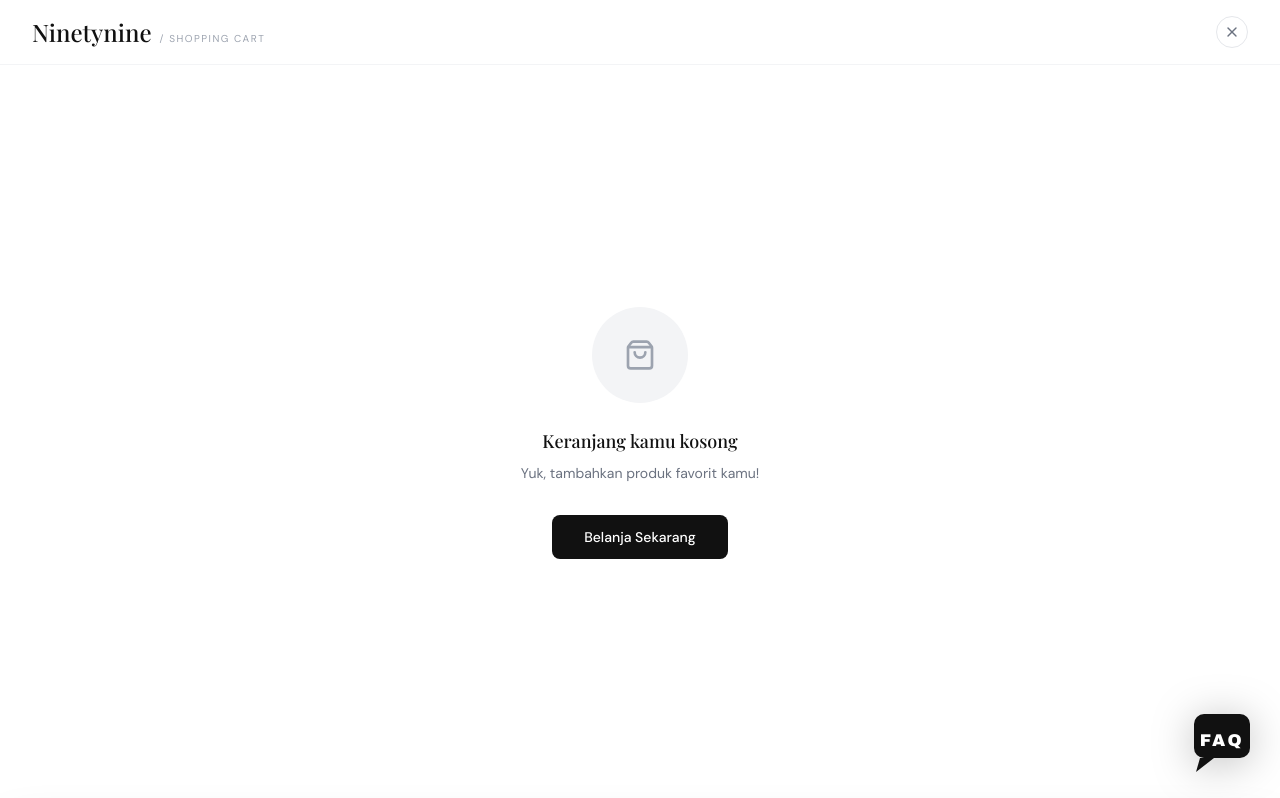
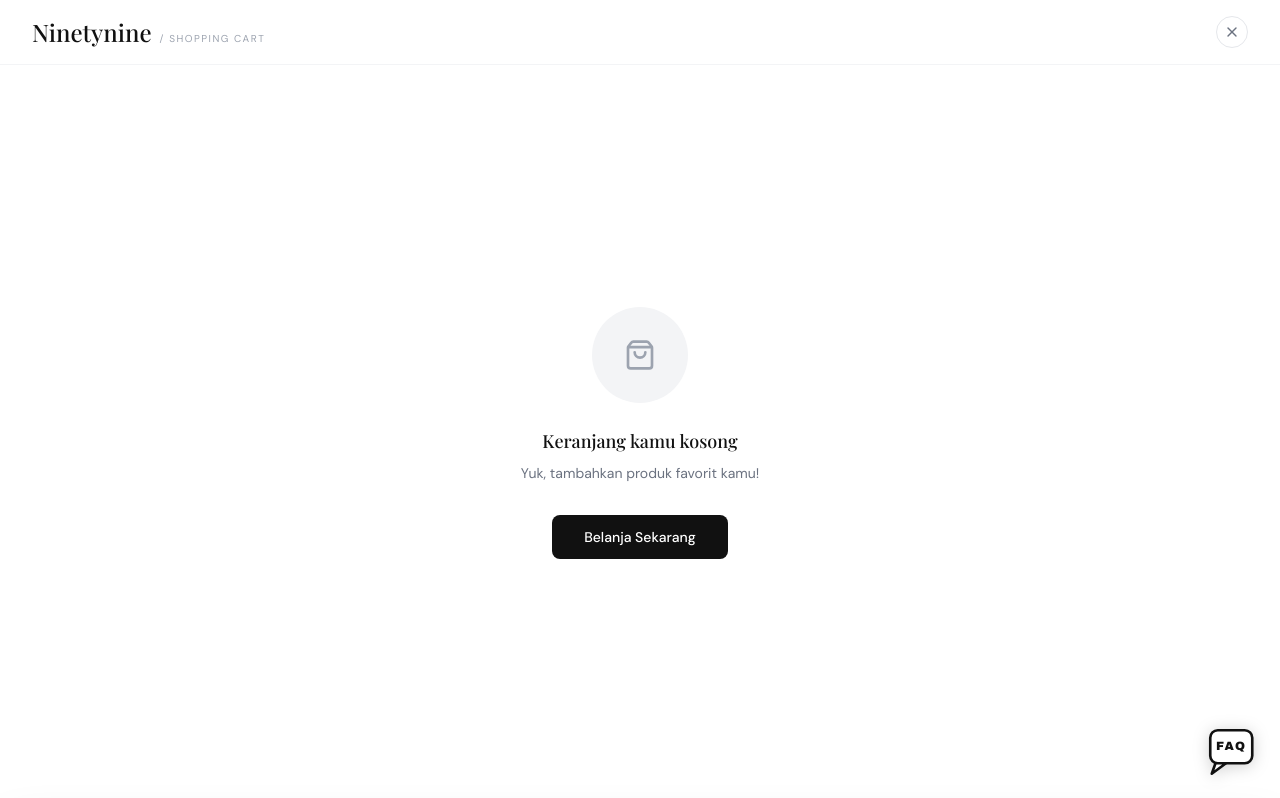
Before and after one commit to lollappies/ninetyninestore, a React (Vite) app: page /cart in a window 1280 px wide. Shown: the top 798 px of the page. Built offline with nearby package versions, Linux system fonts and the light colour scheme; a web font is replaced by a local one.

Commit message:
update icon faq

```diff
--- a/src/components/FaqButton.tsx
+++ b/src/components/FaqButton.tsx
@@ -12,33 +12,46 @@ export function FaqButton() {
         onClick={() => setIsOpen(true)}
         aria-label="FAQ - Pertanyaan Umum"
         className="fixed bottom-6 right-6 z-50 group"
-        style={{ filter: "drop-shadow(0 4px 20px rgba(0,0,0,0.25))" }}
+        style={{ filter: "drop-shadow(0 2px 8px rgba(0,0,0,0.18))" }}
       >
         <svg
-          width="64"
-          height="64"
+          width="48"
+          height="48"
           viewBox="0 0 64 64"
           fill="none"
           xmlns="http://www.w3.org/2000/svg"
           className="transition-transform duration-200 group-hover:scale-110 group-active:scale-95"
         >
-          {/* Bubble body */}
-          <rect x="2" y="2" width="56" height="44" rx="10" fill="#111111" />
+          {/* Bubble body — outline only */}
+          <rect
+            x="3" y="3"
+            width="56" height="44"
+            rx="10"
+            fill="white"
+            stroke="#111111"
+            strokeWidth="3.5"
+          />
 
-          {/* Ekor bubble pojok kiri bawah */}
-          <polygon points="8,46 4,60 22,46" fill="#111111" />
+          {/* Ekor bubble pojok kiri bawah — outline only */}
+          <path
+            d="M10 47 L5 61 L24 47 Z"
+            fill="white"
+            stroke="#111111"
+            strokeWidth="3.5"
+            strokeLinejoin="round"
+          />
 
-          {/* Teks FAQ di tengah bubble */}
+          {/* Teks FAQ — hitam, benar-benar di tengah bubble body (y = 3 + 44/2 = 25) */}
           <text
-            x="30"
-            y="30"
+            x="31"
+            y="25"
             textAnchor="middle"
             dominantBaseline="middle"
-            fill="white"
-            fontSize="17"
+            fill="#111111"
+            fontSize="16"
             fontWeight="900"
             fontFamily="'Arial Black', Arial, sans-serif"
-            letterSpacing="2.5"
+            letterSpacing="2"
           >
             FAQ
           </text>
```
